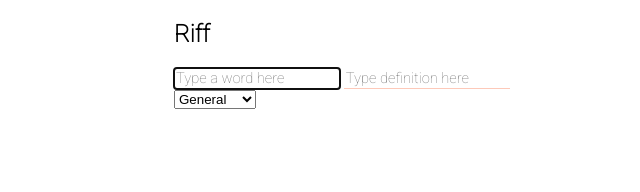
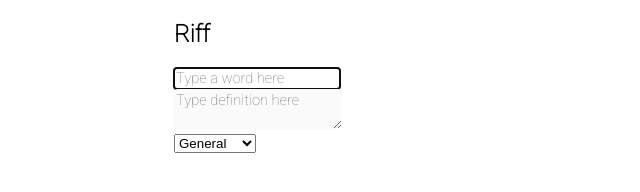
Before and after one commit to LasseRB/dictionary, a plain HTML site: page index.html in a window 1280 px wide. Shown: the whole page, without its empty margins (66-706 px from the left). Drawn offline with Linux system fonts and the light colour scheme.

Commit message:
updated style and added teaxtArea instead of input, for longer text

```diff
--- a/index.html
+++ b/index.html
@@ -11,7 +11,8 @@
         <header id="header">
             <h1>Riff</h1>
             <input id="new_word" placeholder="Type a word here" autofocus>
-            <input id="new_definition" placeholder="Type definition here" autofocus>
+            <br />
+            <textarea id="new_definition" name="txtarea" placeholder="Type definition here" autofocus></textarea>
         </header>
         <section id="main">
             <select id="dictionaries">
--- a/js/app.js
+++ b/js/app.js
@@ -4,7 +4,7 @@
     // var ENTER_KEY = 13;
     var newWordDom = document.getElementById('new_word');
     var newDefDom = document.getElementById('new_definition');
-    var newDicDom = document.getElementById('dictionaries')
+    // var newDicDom = document.getElementById('dictionaries')
 
 
     var db = new PouchDB('dictionary');
@@ -123,7 +123,7 @@
             input_editWord.value = word.title;
 
 
-            var input_editDefinition = document.createElement('input');
+            var input_editDefinition = document.createElement('textarea');
             input_editDefinition.id= 'input_def_' + word._id;
             input_editDefinition.className = 'edit';
             input_editDefinition.value = word.definition;
--- a/style/style.css
+++ b/style/style.css
@@ -25,12 +25,20 @@ dictionary{
     right: 20px;
     top: 25px;
 }
-input{
+input, textarea{
     font-family: 'Roboto', sans-serif;
     font-size: 11pt;
     border: none;
-    background: transparent;
-    border-bottom: 1px solid #fdc9b9;
+
+}
+input{
+     background: transparent;
+     border-bottom: 1px solid #fdc9b9;
+}
+textarea{
+    border: none;
+    border-radius: 4px;
+    background: rgb(250, 250, 250);
 }
 #word_list{
     margin: 0;
```
